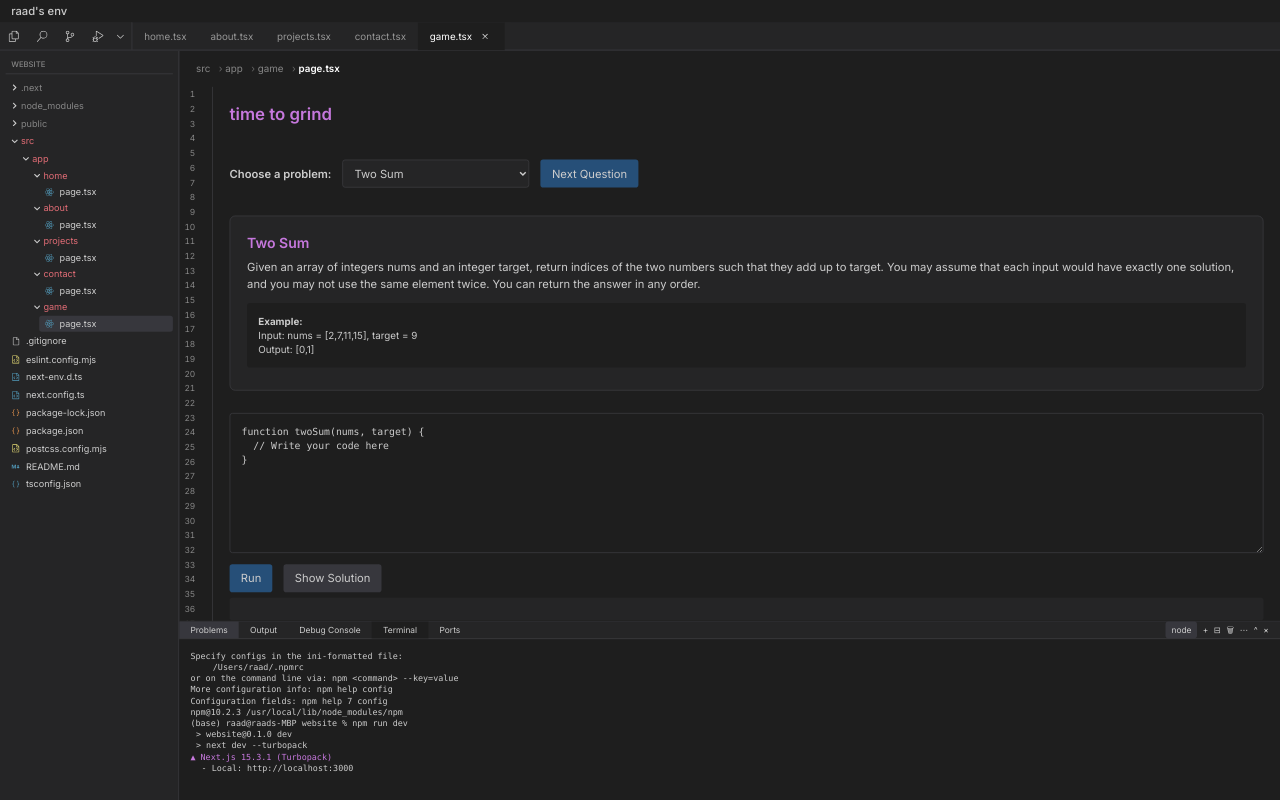
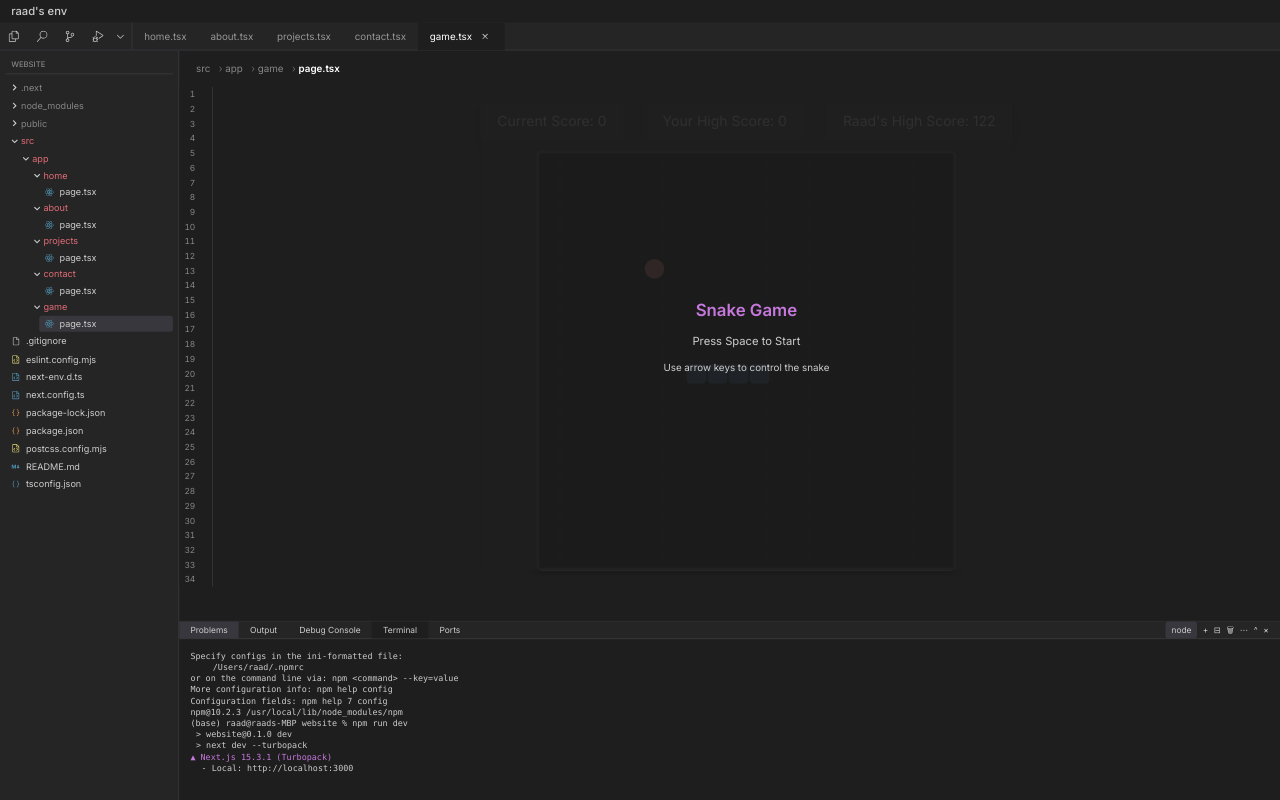
Before and after one commit to raadthedeveloper/website, a Next.js app: page /game in a window 1280 px wide. Built offline with nearby package versions, Linux system fonts and the light colour scheme.

Commit message:
new game

```diff
--- a/src/app/game/page.tsx
+++ b/src/app/game/page.tsx
@@ -1,220 +1,244 @@
 'use client';
 
-import { useState } from 'react';
+import { useEffect, useState, useCallback } from 'react';
 import PageLayout from '../../components/PageLayout';
 
-const problems = [
-  {
-    title: 'Two Sum',
-    description: `Given an array of integers nums and an integer target, return indices of the two numbers such that they add up to target. You may assume that each input would have exactly one solution, and you may not use the same element twice. You can return the answer in any order.`,
-    example: `Input: nums = [2,7,11,15], target = 9\nOutput: [0,1]`,
-    starterCode: `function twoSum(nums, target) {\n  // Write your code here\n}`,
-    solution: `function twoSum(nums, target) {\n  for (let i = 0; i < nums.length; i++) {\n    for (let j = i + 1; j < nums.length; j++) {\n      if (nums[i] + nums[j] === target) {\n        return [i, j];\n      }\n    }\n  }\n}`,
-    test: (fn: any) => {
-      const res = fn([2,7,11,15], 9);
-      return Array.isArray(res) && res.length === 2 && res[0] === 0 && res[1] === 1;
-    }
-  },
-  {
-    title: 'Reverse String',
-    description: `Write a function that reverses a string. The input string is given as an array of characters s. You must do this by modifying the input array in-place with O(1) extra memory.`,
-    example: `Input: s = ["h","e","l","l","o"]\nOutput: ["o","l","l","e","h"]`,
-    starterCode: `function reverseString(s) {\n  // Write your code here\n}`,
-    solution: `function reverseString(s) {\n  let left = 0, right = s.length - 1;\n  while (left < right) {\n    [s[left], s[right]] = [s[right], s[left]];\n    left++;\n    right--;\n  }\n  return s;\n}`,
-    test: (fn: any) => {
-      const res = fn(["h","e","l","l","o"]);
-      return Array.isArray(res) && res.join('') === 'olleh';
-    }
-  },
-  {
-    title: 'Palindrome Number',
-    description: `Given an integer x, return true if x is a palindrome, and false otherwise.`,
-    example: `Input: x = 121\nOutput: true`,
-    starterCode: `function isPalindrome(x) {\n  // Write your code here\n}`,
-    solution: `function isPalindrome(x) {\n  return x.toString() === x.toString().split('').reverse().join('');\n}`,
-    test: (fn: any) => {
-      return fn(121) === true && fn(-121) === false && fn(10) === false;
-    }
-  },
-  {
-    title: 'Fizz Buzz',
-    description: `Given an integer n, return a string array answer (1-indexed) where:\n- answer[i] == "FizzBuzz" if i is divisible by 3 and 5.\n- answer[i] == "Fizz" if i is divisible by 3.\n- answer[i] == "Buzz" if i is divisible by 5.\n- answer[i] == i (as a string) if none of the above conditions are true.`,
-    example: `Input: n = 5\nOutput: ["1","2","Fizz","4","Buzz"]`,
-    starterCode: `function fizzBuzz(n) {\n  // Write your code here\n}`,
-    solution: `function fizzBuzz(n) {\n  const res = [];\n  for (let i = 1; i <= n; i++) {\n    if (i % 15 === 0) res.push("FizzBuzz");\n    else if (i % 3 === 0) res.push("Fizz");\n    else if (i % 5 === 0) res.push("Buzz");\n    else res.push(i.toString());\n  }\n  return res;\n}`,
-    test: (fn: any) => {
-      const res = fn(5);
-      return Array.isArray(res) && res.join(',') === '1,2,Fizz,4,Buzz';
-    }
-  },
-  {
-    title: 'Median of Two Sorted Arrays',
-    description: `Given two sorted arrays nums1 and nums2 of size m and n respectively, return the median of the two sorted arrays. The overall run time complexity should be O(log (m+n)).`,
-    example: `Input: nums1 = [1,3], nums2 = [2]\nOutput: 2.0`,
-    starterCode: `function findMedianSortedArrays(nums1, nums2) {\n  // Write your code here\n}`,
-    solution: `function findMedianSortedArrays(nums1, nums2) {\n  const nums = nums1.concat(nums2).sort((a,b)=>a-b);\n  const mid = Math.floor(nums.length/2);\n  if (nums.length % 2 === 0) {\n    return (nums[mid-1] + nums[mid]) / 2;\n  } else {\n    return nums[mid];\n  }\n}`,
-    test: (fn: any) => fn([1,3],[2]) === 2.0 && fn([1,2],[3,4]) === 2.5
-  },
-  {
-    title: 'Trapping Rain Water',
-    description: `Given n non-negative integers representing an elevation map where the width of each bar is 1, compute how much water it can trap after raining.`,
-    example: `Input: height = [0,1,0,2,1,0,1,3,2,1,2,1]\nOutput: 6`,
-    starterCode: `function trap(height) {\n  // Write your code here\n}`,
-    solution: `function trap(height) {\n  let left = 0, right = height.length - 1, leftMax = 0, rightMax = 0, res = 0;\n  while (left < right) {\n    if (height[left] < height[right]) {\n      leftMax = Math.max(leftMax, height[left]);\n      res += leftMax - height[left];\n      left++;\n    } else {\n      rightMax = Math.max(rightMax, height[right]);\n      res += rightMax - height[right];\n      right--;\n    }\n  }\n  return res;\n}`,
-    test: (fn: any) => fn([0,1,0,2,1,0,1,3,2,1,2,1]) === 6
-  },
-  {
-    title: 'Edit Distance',
-    description: `Given two strings word1 and word2, return the minimum number of operations required to convert word1 to word2. You have the following operations permitted on a word: insert a character, delete a character, or replace a character.`,
-    example: `Input: word1 = "horse", word2 = "ros"\nOutput: 3`,
-    starterCode: `function minDistance(word1, word2) {\n  // Write your code here\n}`,
-    solution: `function minDistance(word1, word2) {\n  const dp = Array(word1.length+1).fill().map(()=>Array(word2.length+1).fill(0));\n  for(let i=0;i<=word1.length;i++) dp[i][0]=i;\n  for(let j=0;j<=word2.length;j++) dp[0][j]=j;\n  for(let i=1;i<=word1.length;i++){\n    for(let j=1;j<=word2.length;j++){\n      if(word1[i-1]===word2[j-1]) dp[i][j]=dp[i-1][j-1];\n      else dp[i][j]=1+Math.min(dp[i-1][j],dp[i][j-1],dp[i-1][j-1]);\n    }\n  }\n  return dp[word1.length][word2.length];\n}`,
-    test: (fn: any) => fn('horse','ros') === 3 && fn('intention','execution') === 5
-  },
-  {
-    title: 'Regular Expression Matching',
-    description: `Given an input string s and a pattern p, implement regular expression matching with support for '.' and '*'.`,
-    example: `Input: s = "aa", p = "a*"\nOutput: true`,
-    starterCode: `function isMatch(s, p) {\n  // Write your code here\n}`,
-    solution: `function isMatch(s, p) {\n  const dp = Array(s.length+1).fill().map(()=>Array(p.length+1).fill(false));\n  dp[0][0]=true;\n  for(let j=1;j<=p.length;j++)\n    if(p[j-1]==='*') dp[0][j]=dp[0][j-2];\n  for(let i=1;i<=s.length;i++){\n    for(let j=1;j<=p.length;j++){\n      if(p[j-1]===s[i-1]||p[j-1]==='.') dp[i][j]=dp[i-1][j-1];\n      else if(p[j-1]==='*'){\n        dp[i][j]=dp[i][j-2];\n        if(p[j-2]===s[i-1]||p[j-2]==='.') dp[i][j]=dp[i][j]||dp[i-1][j];\n      }\n    }\n  }\n  return dp[s.length][p.length];\n}`,
-    test: (fn: any) => fn('aa','a*') === true && fn('mississippi','mis*is*p*.') === false
-  },
-  {
-    title: 'Merge k Sorted Lists',
-    description: `You are given an array of k linked-lists lists, each linked-list is sorted in ascending order. Merge all the linked-lists into one sorted linked-list and return it. (Use arrays for simplicity)`,
-    example: `Input: lists = [[1,4,5],[1,3,4],[2,6]]\nOutput: [1,1,2,3,4,4,5,6]`,
-    starterCode: `function mergeKLists(lists) {\n  // Write your code here\n}`,
-    solution: `function mergeKLists(lists) {\n  let arr = [].concat(...lists);\n  arr.sort((a,b)=>a-b);\n  return arr;\n}`,
-    test: (fn: any) => JSON.stringify(fn([[1,4,5],[1,3,4],[2,6]])) === JSON.stringify([1,1,2,3,4,4,5,6])
-  },
-  {
-    title: 'Longest Valid Parentheses',
-    description: `Given a string containing just the characters '(' and ')', find the length of the longest valid (well-formed) parentheses substring.`,
-    example: `Input: s = "(()"\nOutput: 2`,
-    starterCode: `function longestValidParentheses(s) {\n  // Write your code here\n}`,
-    solution: `function longestValidParentheses(s) {\n  let max=0,stack=[-1];\n  for(let i=0;i<s.length;i++){\n    if(s[i]==='(') stack.push(i);\n    else{\n      stack.pop();\n      if(stack.length) max=Math.max(max,i-stack[stack.length-1]);\n      else stack.push(i);\n    }\n  }\n  return max;\n}`,
-    test: (fn: any) => fn('(()') === 2 && fn(')()())') === 4
-  },
-];
+type Position = {
+  x: number;
+  y: number;
+};
+
+type Direction = 'UP' | 'DOWN' | 'LEFT' | 'RIGHT';
+
+const GRID_SIZE = 20; // Fixed grid size
+const CELL_SIZE = 30; // Size of each cell in pixels
+const HIGH_SCORE = 122; // Raad's high score
 
 export default function GamePage() {
-  const [problemIdx, setProblemIdx] = useState(0);
-  const [code, setCode] = useState(problems[0].starterCode);
-  const [output, setOutput] = useState('');
-  const [status, setStatus] = useState<'idle'|'success'|'fail'>('idle');
-  const [showSolution, setShowSolution] = useState(false);
+  // Initialize snake with 4 segments in the center
+  const [snake, setSnake] = useState<Position[]>([
+    { x: 10, y: 10 },
+    { x: 9, y: 10 },
+    { x: 8, y: 10 },
+    { x: 7, y: 10 }
+  ]);
+  const [food, setFood] = useState<Position>({ x: 5, y: 5 });
+  const [direction, setDirection] = useState<Direction>('RIGHT');
+  const [gameOver, setGameOver] = useState(false);
+  const [score, setScore] = useState(0);
+  const [gameStarted, setGameStarted] = useState(false);
+  const [localHighScore, setLocalHighScore] = useState(0);
 
-  function runCode() {
-    try {
-      // eslint-disable-next-line no-new-func
-      let fn;
-      let passed = false;
-      if (problemIdx === 0) {
-        fn = new Function('nums', 'target', code + '\nreturn twoSum(nums, target);');
-        passed = problems[0].test(fn as any);
-      } else if (problemIdx === 1) {
-        fn = new Function('s', code + '\nreturn reverseString(s);');
-        passed = problems[1].test(fn as any);
-      } else if (problemIdx === 2) {
-        fn = new Function('x', code + '\nreturn isPalindrome(x);');
-        passed = problems[2].test(fn as any);
-      } else if (problemIdx === 3) {
-        fn = new Function('n', code + '\nreturn fizzBuzz(n);');
-        passed = problems[3].test(fn as any);
-      } else if (problemIdx === 4) {
-        fn = new Function('nums1', 'nums2', code + '\nreturn findMedianSortedArrays(nums1, nums2);');
-        passed = problems[4].test(fn as any);
-      } else if (problemIdx === 5) {
-        fn = new Function('height', code + '\nreturn trap(height);');
-        passed = problems[5].test(fn as any);
-      } else if (problemIdx === 6) {
-        fn = new Function('word1', 'word2', code + '\nreturn minDistance(word1, word2);');
-        passed = problems[6].test(fn as any);
-      } else if (problemIdx === 7) {
-        fn = new Function('s', 'p', code + '\nreturn isMatch(s, p);');
-        passed = problems[7].test(fn as any);
-      } else if (problemIdx === 8) {
-        fn = new Function('lists', code + '\nreturn mergeKLists(lists);');
-        passed = problems[8].test(fn as any);
-      } else if (problemIdx === 9) {
-        fn = new Function('s', code + '\nreturn longestValidParentheses(s);');
-        passed = problems[9].test(fn as any);
+  // Load local high score from localStorage on component mount
+  useEffect(() => {
+    const savedHighScore = localStorage.getItem('snakeHighScore');
+    if (savedHighScore) {
+      setLocalHighScore(parseInt(savedHighScore));
     }
-      setStatus(passed ? 'success' : 'fail');
-      setOutput(passed ? '✅ Correct!' : '❌ Incorrect. Try again!');
-    } catch (e: any) {
-      setStatus('fail');
-      setOutput('Error: ' + e.message);
+  }, []);
+
+  // Update local high score when game ends
+  useEffect(() => {
+    if (gameOver && score > localHighScore) {
+      setLocalHighScore(score);
+      localStorage.setItem('snakeHighScore', score.toString());
     }
+  }, [gameOver, score, localHighScore]);
+
+  const generateFood = useCallback(() => {
+    return {
+      x: Math.floor(Math.random() * GRID_SIZE),
+      y: Math.floor(Math.random() * GRID_SIZE)
+    };
+  }, []);
+
+  const resetGame = () => {
+    setSnake([
+      { x: 10, y: 10 },
+      { x: 9, y: 10 },
+      { x: 8, y: 10 },
+      { x: 7, y: 10 }
+    ]);
+    setFood(generateFood());
+    setDirection('RIGHT');
+    setGameOver(false);
+    setScore(0);
+    setGameStarted(true);
+  };
+
+  const moveSnake = useCallback(() => {
+    if (gameOver || !gameStarted) return;
+
+    setSnake(prevSnake => {
+      const newSnake = [...prevSnake];
+      const head = { ...newSnake[0] };
+
+      switch (direction) {
+        case 'UP':
+          head.y -= 1;
+          break;
+        case 'DOWN':
+          head.y += 1;
+          break;
+        case 'LEFT':
+          head.x -= 1;
+          break;
+        case 'RIGHT':
+          head.x += 1;
+          break;
       }
 
-  function handleProblemChange(e: React.ChangeEvent<HTMLSelectElement>) {
-    const idx = Number(e.target.value);
-    setProblemIdx(idx);
-    setCode(problems[idx].starterCode);
-    setOutput('');
-    setStatus('idle');
-    setShowSolution(false);
+      // Check collision with walls
+      if (head.x < 0 || head.x >= GRID_SIZE || head.y < 0 || head.y >= GRID_SIZE) {
+        setGameOver(true);
+        return prevSnake;
       }
+
+      // Check collision with self
+      if (newSnake.some(segment => segment.x === head.x && segment.y === head.y)) {
+        setGameOver(true);
+        return prevSnake;
+      }
+
+      newSnake.unshift(head);
+
+      // Check if food is eaten
+      if (head.x === food.x && head.y === food.y) {
+        setFood(generateFood());
+        setScore(prev => prev + 1);
+      } else {
+        newSnake.pop();
+      }
+
+      return newSnake;
+    });
+  }, [direction, food, gameOver, gameStarted, generateFood]);
+
+  useEffect(() => {
+    const handleKeyPress = (e: KeyboardEvent) => {
+      if (!gameStarted) {
+        if (e.code === 'Space') {
+          resetGame();
+        }
+        return;
+      }
+
+      switch (e.code) {
+        case 'ArrowUp':
+          if (direction !== 'DOWN') setDirection('UP');
+          break;
+        case 'ArrowDown':
+          if (direction !== 'UP') setDirection('DOWN');
+          break;
+        case 'ArrowLeft':
+          if (direction !== 'RIGHT') setDirection('LEFT');
+          break;
+        case 'ArrowRight':
+          if (direction !== 'LEFT') setDirection('RIGHT');
+          break;
+      }
+    };
+
+    window.addEventListener('keydown', handleKeyPress);
+    return () => window.removeEventListener('keydown', handleKeyPress);
+  }, [direction, gameStarted]);
+
+  useEffect(() => {
+    if (!gameStarted || gameOver) return;
+
+    const gameLoop = setInterval(moveSnake, 150);
+    return () => clearInterval(gameLoop);
+  }, [moveSnake, gameStarted, gameOver]);
 
   return (
     <PageLayout filePath="src/app/game/page.tsx">
-      <div className="flex flex-col gap-8 p-2 w-full">
-      <h2 className="text-2xl font-semibold mb-2 sm:mb-4 text-[#C678DD]">time to grind</h2>
-        {/* Problem Selector */}
-        <div className="mb-2 flex flex-wrap items-center gap-4">
-          <label htmlFor="problem-select" className="text-[#cccccc] font-semibold">Choose a problem:</label>
-          <select
-            id="problem-select"
-            value={problemIdx}
-            onChange={handleProblemChange}
-            className="bg-[#252526] text-[#cccccc] border border-[#3e3e42] rounded px-3 py-2"
+      <div className="flex flex-col items-center justify-center h-full w-full overflow-hidden">
+        <div className="relative flex flex-col items-center gap-4">
+          {/* Score Display */}
+          <div className="flex gap-8 text-[#cccccc] text-xl">
+            <div className="bg-[#252526] px-6 py-3 rounded shadow-lg">
+              Current Score: {score}
+            </div>
+            <div className="bg-[#252526] px-6 py-3 rounded shadow-lg">
+              Your High Score: {localHighScore}
+            </div>
+            <div className="bg-[#252526] px-6 py-3 rounded shadow-lg">
+              Raad's High Score: {HIGH_SCORE}
+            </div>
+          </div>
+
+          {/* Game Board */}
+          <div
+            className="relative bg-black border-4 border-[#3e3e42] rounded-lg shadow-lg"
+            style={{
+              width: GRID_SIZE * CELL_SIZE,
+              height: GRID_SIZE * CELL_SIZE
+            }}
           >
-            {problems.map((p, idx) => (
-              <option key={idx} value={idx}>{p.title}</option>
+            {/* Grid Background */}
+            <div className="absolute inset-0 grid grid-cols-20 grid-rows-20">
+              {Array.from({ length: GRID_SIZE * GRID_SIZE }).map((_, i) => (
+                <div
+                  key={i}
+                  className="border border-[#1e1e1e]/30"
+                  style={{
+                    width: CELL_SIZE,
+                    height: CELL_SIZE
+                  }}
+                />
               ))}
-          </select>
+            </div>
+
+            {/* Snake */}
+            {snake.map((segment, index) => (
+              <div
+                key={index}
+                className="absolute bg-[#264f78] rounded-md shadow-md"
+                style={{
+                  width: CELL_SIZE - 2,
+                  height: CELL_SIZE - 2,
+                  left: `${segment.x * CELL_SIZE + 1}px`,
+                  top: `${segment.y * CELL_SIZE + 1}px`,
+                }}
+              />
+            ))}
+
+            {/* Food */}
+            <div
+              className="absolute bg-[#E06C75] rounded-full shadow-lg"
+              style={{
+                width: CELL_SIZE - 2,
+                height: CELL_SIZE - 2,
+                left: `${food.x * CELL_SIZE + 1}px`,
+                top: `${food.y * CELL_SIZE + 1}px`,
+              }}
+            />
+          </div>
+
+          {/* Game Over Overlay */}
+          {gameOver && (
+            <div className="absolute inset-0 bg-[#1e1e1e]/90 flex flex-col items-center justify-center">
+              <h2 className="text-2xl font-semibold text-[#E06C75] mb-4">Game Over!</h2>
+              <p className="text-[#cccccc] mb-4">Score: {score}</p>
+              {score > localHighScore && (
+                <p className="text-[#98C379] mb-4">New High Score! 🎉</p>
+              )}
               <button
-            onClick={() => handleProblemChange({ target: { value: ((problemIdx + 1) % problems.length).toString() } } as any)}
-            className="bg-[#264f78] text-[#cccccc] px-4 py-2 rounded hover:bg-[#365373] transition-colors"
+                onClick={resetGame}
+                className="bg-[#264f78] text-[#cccccc] px-6 py-2 rounded hover:bg-[#365373] transition-colors"
               >
-            Next Question
+                Play Again
               </button>
             </div>
-        {/* Problem Description */}
-        <div className="bg-[#252526] p-6 rounded-lg border border-[#3e3e42] w-full">
-          <h2 className="text-xl font-semibold text-[#C678DD] mb-2">{problems[problemIdx].title}</h2>
-          <p className="text-[#cccccc] mb-4 whitespace-pre-line">{problems[problemIdx].description}</p>
-          <div className="bg-[#1e1e1e] p-4 rounded mb-2 text-[#cccccc] text-sm">
-            <strong>Example:</strong> <br />
-            <span className="whitespace-pre-line">{problems[problemIdx].example}</span>
+          )}
+
+          {/* Start Screen */}
+          {!gameStarted && !gameOver && (
+            <div className="absolute inset-0 bg-[#1e1e1e]/90 flex flex-col items-center justify-center">
+              <h2 className="text-2xl font-semibold text-[#C678DD] mb-4">Snake Game</h2>
+              <p className="text-[#cccccc] mb-4">Press Space to Start</p>
+              <p className="text-[#cccccc] text-sm">Use arrow keys to control the snake</p>
             </div>
-        </div>
-        {/* Code Editor */}
-        <div className="flex flex-col w-full">
-          <textarea
-            value={code}
-            onChange={e => setCode(e.target.value)}
-            className="bg-[#1e1e1e] text-[#cccccc] p-4 rounded font-mono text-sm border border-[#3e3e42] mb-4 min-h-[200px] w-full"
-            spellCheck={false}
-          />
-          <div className="flex gap-4 mb-2">
-            <button
-              onClick={runCode}
-              className="bg-[#264f78] text-[#cccccc] px-4 py-2 rounded hover:bg-[#365373] transition-colors"
-            >
-              Run
-            </button>
-            <button
-              onClick={() => setShowSolution(s => !s)}
-              className="bg-[#37373d] text-[#cccccc] px-4 py-2 rounded hover:bg-[#505050] transition-colors"
-            >
-              {showSolution ? 'Hide Solution' : 'Show Solution'}
-            </button>
-          </div>
-          <div className={`p-4 rounded text-sm mb-2 ${status === 'success' ? 'bg-[#2d4f2d] text-[#98C379]' : status === 'fail' ? 'bg-[#4f2d2d] text-[#E06C75]' : 'bg-[#252526] text-[#cccccc]'}`}>{output}</div>
-          {showSolution && (
-            <pre className="bg-[#23272e] text-[#cccccc] p-4 rounded font-mono text-sm border border-[#3e3e42] whitespace-pre-wrap mt-2">{problems[problemIdx].solution}</pre>
           )}
         </div>
       </div>
```
Lines whose indentation alone changed are shown as unchanged.
